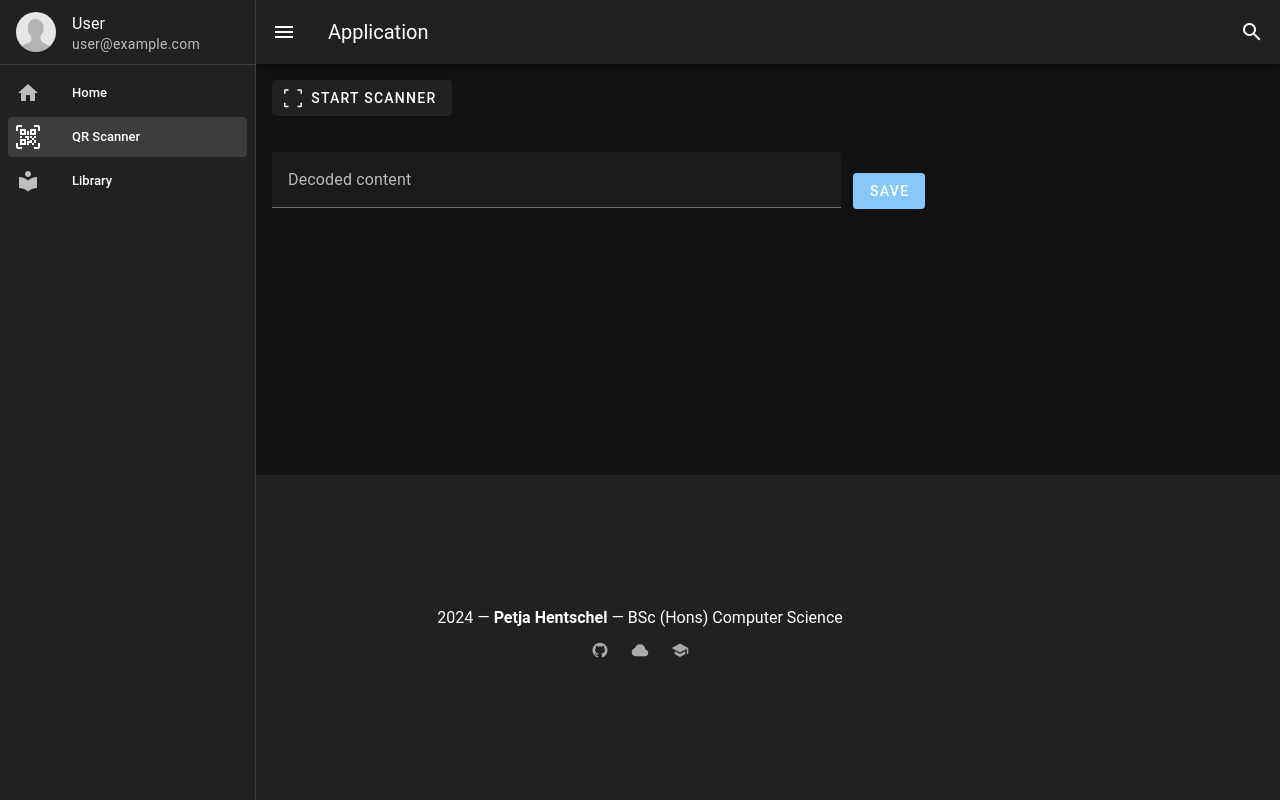
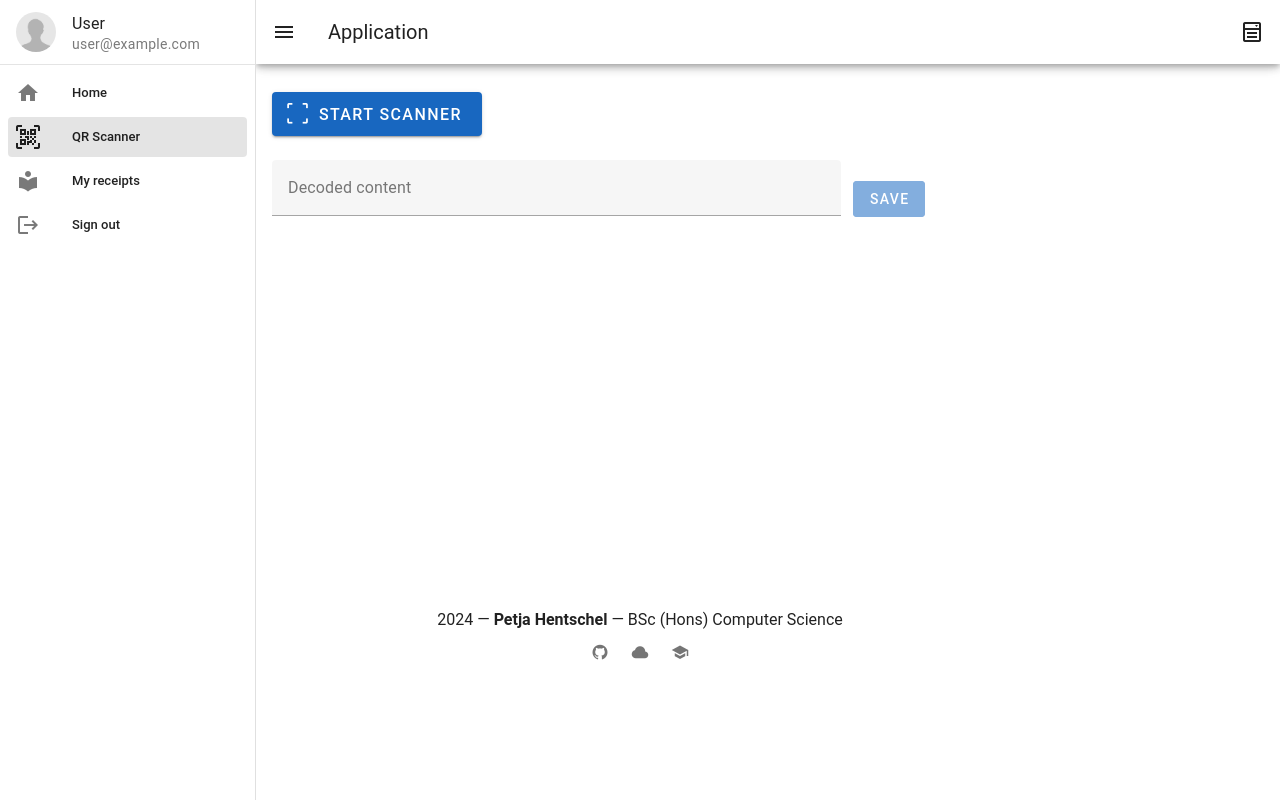
Before and after one commit to Caveflow/e-Receipts, a Vue app in the folder e-receipts/: page /qr-scanner in a window 1280 px wide. Built offline with nearby package versions, Linux system fonts and the light colour scheme; no server answers; sample sign-in values are in the browser's storage.

Commit message:
Refactor code for improved readability and maintainability

```diff
--- a/e-receipts/package.json
+++ b/e-receipts/package.json
@@ -9,12 +9,12 @@
   "dependencies": {
     "@mdi/font": "7.0.96",
     "firebase": "^10.11.0",
+    "pinia": "^2.1.7",
     "roboto-fontface": "*",
     "vue": "^3.4.0",
     "vue-qrcode-reader": "^5.5.3",
     "vue-router": "^4.3.0",
-    "vuetify": "^3.5.0",
-    "vuex": "^4.0.2"
+    "vuetify": "^3.5.0"
   },
   "devDependencies": {
     "@mdi/js": "^7.4.47",
--- a/e-receipts/src/App.vue
+++ b/e-receipts/src/App.vue
@@ -2,13 +2,14 @@
   <v-app id="receipt">
     <v-navigation-drawer v-model="drawer" app v-if="!hideNavigation">
       <v-list>
-        <v-list-item prepend-avatar="/img/head.jpg" :subtitle="userEmail" title="User"></v-list-item>
+        <v-list-item prepend-avatar="/img/head.jpg" :subtitle="authStore.userEmail" title="User"></v-list-item>
       </v-list>
       <v-divider></v-divider>
       <v-list density="compact" nav>
         <v-list-item to="/" prepend-icon="mdi-home" title="Home" value=""></v-list-item>
         <v-list-item to="/qr-scanner" prepend-icon="mdi-qrcode-scan" title="QR Scanner" value=""></v-list-item>
-        <v-list-item to="/library" prepend-icon="mdi-library" title="Library" value=""></v-list-item>
+        <v-list-item to="/library" prepend-icon="mdi-library" title="My receipts" value=""></v-list-item>
+        <v-list-item @click="signOut" prepend-icon="mdi-logout" title="Sign out" value=""></v-list-item>
       </v-list>
     </v-navigation-drawer>
 
@@ -16,7 +17,8 @@
       <v-app-bar-nav-icon @click="drawer = !drawer"></v-app-bar-nav-icon>
       <v-app-bar-title>Application</v-app-bar-title>
       <template v-slot:append>
-        <v-btn icon="mdi-magnify"></v-btn>
+        <v-btn icon="mdi-form-select" href="https://cloud.pehe-it.de/apps/forms/s/PitApeX852dH7aLHB7miQfKe"
+          target="_blank"></v-btn>
       </template>
     </v-app-bar>
 
@@ -29,40 +31,37 @@
       <div class="px-4 py-2 text-center w-100">
         {{ new Date().getFullYear() }} — <strong>Petja Hentschel</strong> — BSc (Hons) Computer Science
         <v-spacer></v-spacer>
-        <v-btn v-for="icon in ficons" :key="icon.icon" :icon="icon.icon" size="small" variant="plain" :href="icon.url" target="_blank"></v-btn>
+        <v-btn v-for="icon in ficons" :key="icon.icon" :icon="icon.icon" size="small" variant="plain" :href="icon.url"
+          target="_blank"></v-btn>
       </div>
     </v-footer>
   </v-app>
 </template>
 
 <script setup>
-import { ref, onMounted, computed } from 'vue'
-import { useRoute } from 'vue-router'
-import { auth } from './firebase.js'
-import { onAuthStateChanged } from 'firebase/auth'
+import { ref, computed } from 'vue'
+import { useRoute, useRouter } from 'vue-router'
+import { useAuthStore } from './stores/auth.js';
 
 const drawer = ref(null)
 const route = useRoute()
-const userEmail = ref(null) // Reactive reference for user email
+const router = useRouter()
 
 const hideNavigation = computed(() => {
   return route.meta.hideNavigation
 })
+
+const authStore = useAuthStore();
+authStore.initializeAuth();
+
+const signOut = () => {
+  authStore.signOut();
+  router.push('/login');
+};
 
 const ficons = ref([
   { icon: 'mdi-github', url: 'https://github.com/Caveflow/e-Receipts/' },
   { icon: 'mdi-cloud', url: 'https://cloud.pehe-it.de/' },
   { icon: 'mdi-school', url: 'https://wrexham.ac.uk/' },
 ]);
-
-// Monitor auth state changes
-onMounted(() => {
-  onAuthStateChanged(auth, user => {
-    if (user) {
-      userEmail.value = user.email // Update userEmail when user is logged in
-    } else {
-      userEmail.value = null // Clear userEmail when user is logged out
-    }
-  })
-})
 </script>
--- a/e-receipts/src/components/Library.vue
+++ b/e-receipts/src/components/Library.vue
@@ -17,43 +17,42 @@
 </template>
 
 <script setup>
-import { ref, onMounted } from 'vue';
-import { getAuth, onAuthStateChanged } from 'firebase/auth';
+import { ref, onMounted, computed } from 'vue';
+import { useAuthStore } from '../stores/auth.js';
 import { ref as firebaseRef, get, query, orderByChild, equalTo } from 'firebase/database';
 import { db } from "../firebase.js";
 
-const auth = getAuth();
-const currentUser = ref(null);
+const authStore = useAuthStore();
+authStore.initializeAuth();
+const userEmail = computed(() => authStore.userEmail);
 const search = ref(''); // Search query
 const items = ref([]); // This will hold fetched data
 const headers = ref([
-  { title: 'QR Code', sortable: true, value: 'qrcode' },
+  { title: 'Receipt-ID', sortable: true, value: 'qrcode' },
   { title: 'User', value: 'user' },
   { title: 'Upload date', sortable: true, value: 'timestamp' }
 ]);
 
-// Monitor auth state and update currentUser
-onAuthStateChanged(auth, user => {
-  currentUser.value = user;
-});
-
-// Fetch data from Firebase
+// Fetch data from Firebase based on current user's email
 onMounted(() => {
-  if (!currentUser.value) return;  // Do nothing if no user is logged in
-
+  if (!userEmail) {
+    console.log("No user or user email is logged in");
+    return;  // Exit if no user is logged in or email is not available
+  }
+  //const userEmail = authStore.userEmail
   const dataRef = firebaseRef(db, 'contents');
-  const userQuery = query(dataRef, orderByChild('userId'), equalTo(currentUser.value.email));
+  const userQuery = query(dataRef, orderByChild('user'), equalTo(authStore.userEmail));
 
   get(userQuery).then((snapshot) => {
     if (snapshot.exists()) {
-      items.value = Object.values(snapshot.val()).map((item, index) => ({
-        id: index,
+      items.value = Object.values(snapshot.val()).map((item) => ({
         qrcode: item.qrcode,
         user: item.user,
         timestamp: new Date(item.timestamp).toLocaleString()
       }));
+      console.log("Data fetched successfully for email:", userEmail);
     } else {
-      console.log("No data available for the user");
+      console.log("No data available for the user with email:", userEmail);
     }
   }).catch((error) => {
     console.error("Firebase read error:", error);
--- a/e-receipts/src/components/Login.vue
+++ b/e-receipts/src/components/Login.vue
@@ -53,14 +53,15 @@
 
 <script setup>
 import { ref } from 'vue';
-import { auth } from '../firebase.js';
-import { signInWithEmailAndPassword, GoogleAuthProvider, signInWithPopup } from 'firebase/auth';
 import { useRouter } from 'vue-router';
+import { useAuthStore } from '../stores/auth.js';
 
 const email = ref('');
 const password = ref('');
 const visible = ref(false);
 const router = useRouter();
+const authStore = useAuthStore();
+
 // Snackbar
 const showSnackbar = ref(false);
 const snackbarText = ref('');
@@ -68,14 +69,12 @@ const snackbarColor = ref('');
 
 const login = async () => {
     try {
-        await signInWithEmailAndPassword(auth, email.value, password.value);
-        console.log("Logged in successfully!");
+        await authStore.login(email.value, password.value);
         snackbarText.value = "Sign in successful! Redirection in 2 seconds.";
         snackbarColor.value = "green";
         showSnackbar.value = true;
         setTimeout(() => router.push('/'), 2000); // Wait for 2 seconds, then redirect to login
     } catch (error) {
-        console.error("Failed to login:", error.message);
         snackbarText.value = "Sign in failed: " + error.message;
         snackbarColor.value = "red";
         showSnackbar.value = true;
@@ -83,10 +82,8 @@ const login = async () => {
 };
 
 const signInWithGoogle = async () => {
-    const provider = new GoogleAuthProvider();
     try {
-        await signInWithPopup(auth, provider);
-        console.log("Google sign in successful!");
+        await authStore.signInWithGoogle();
         snackbarText.value = "Google sign in successful! Redirection in 2 seconds.";
         snackbarColor.value = "green";
         showSnackbar.value = true;
--- a/e-receipts/src/components/QRScanner.vue
+++ b/e-receipts/src/components/QRScanner.vue
@@ -1,10 +1,9 @@
 <template>
   <v-container>
     <!-- Button to toggle the QR scanner -->
-    <v-btn @click="toggleScanner" prepend-icon="mdi-scan-helper" class="mb-3">
+    <v-btn @click="toggleScanner" size="large" color="primary" prepend-icon="mdi-scan-helper" class="mt-3">
       {{ scannerActive ? 'Stop Scanner' : 'Start Scanner' }}
     </v-btn>
-
     <!-- QR Code Scanner -->
     <qrcode-stream v-if="scannerActive" @detect="onDetect" :track="paintOutline" @error="onError"></qrcode-stream>
     <v-row v-else>
--- a/e-receipts/src/main.js
+++ b/e-receipts/src/main.js
@@ -10,7 +10,8 @@ import { registerPlugins } from '@/plugins'
 // Components
 import App from './App.vue'
 
-// import store from './store';
+import { createPinia } from 'pinia';
+import { useAuthStore } from './stores/auth.js';
 
 // Router
 import router from './router'
@@ -23,9 +24,17 @@ const app = createApp(App)
 // Use the router with the Vue application instance
 app.use(router)
 
-// app.use(store)
+const pinia = createPinia();
+app.use(pinia);
+const authStore = useAuthStore();
+authStore.initializeAuth();
 
 registerPlugins(app)
 
-// Mount the app to the DOM
-app.mount('#app')
+// First, ensure the authentication is initialized
+authStore.initializeAuth().then(() => {
+    // Then wait for the router to be ready
+    router.isReady().then(() => {
+        app.mount('#app');  // Now, mount the app
+    });
+});
--- a/e-receipts/src/plugins/vuetify.js
+++ b/e-receipts/src/plugins/vuetify.js
@@ -14,6 +14,6 @@ import { createVuetify } from 'vuetify'
 // https://vuetifyjs.com/en/introduction/why-vuetify/#feature-guides
 export default createVuetify({
   theme: {
-    defaultTheme: 'dark',
+    defaultTheme: 'light',
   },
 })
--- a/e-receipts/src/router/index.js
+++ b/e-receipts/src/router/index.js
@@ -1,5 +1,6 @@
 // router/index.js
 import { createRouter, createWebHistory } from 'vue-router';
+import { useAuthStore } from '../stores/auth.js';
 import QRScanner from '../components/QRScanner.vue';
 import Library from '../components/Library.vue';
 import HomePage from '../components/HomePage.vue';
@@ -11,28 +12,31 @@ const routes = [
     path: '/qr-scanner',
     name: 'QRScanner',
     component: QRScanner,
+    meta: { requiresAuth: true },
   },
   {
     path: '/library',
     name: 'Library',
     component: Library,
+    meta: { requiresAuth: true },
   },
   {
     path: '/', // Root path
     name: 'Home',
     component: HomePage, // Component to render for the root path
+    meta: { requiresAuth: true },
   },
   {
     path: '/login',
     name: 'Login',
     component: Login,
-    meta: { hideNavigation: true },
+    meta: { hideNavigation: true, requiresUnauth: true },
   },
   {
     path: '/registration',
     name: 'Registration',
     component: Registration,
-    meta: { hideNavigation: true },
+    meta: { hideNavigation: true, requiresUnauth: true },
   },
 ];
 
@@ -41,4 +45,29 @@ const router = createRouter({
   routes,
 });
 
+router.beforeEach((to, from, next) => {
+  const authStore = useAuthStore();
+
+  if (!authStore.isAuthReady) {
+    // Ensure auth is initialized if not already done
+    authStore.initializeAuth().then(() => {
+      proceedWithNavigation(to, next, authStore);
+    });
+  } else {
+    proceedWithNavigation(to, next, authStore);
+  }
+});
+
+function proceedWithNavigation(to, next, authStore) {
+  const isAuthenticated = authStore.isAuthenticated;
+
+  if (to.matched.some(record => record.meta.requiresAuth) && !isAuthenticated) {
+    next('/login');  // Not authenticated, redirect to login
+  } else if (to.matched.some(record => record.meta.requiresUnauth) && isAuthenticated) {
+    next('/');  // Authenticated, but tries to access login/signup, redirect to home
+  } else {
+    next();  // Continue with the navigation as per normal
+  }
+}
+
 export default router;
```
Also changed, not shown: 2 other files (tests, documents, lock files or other folders).
